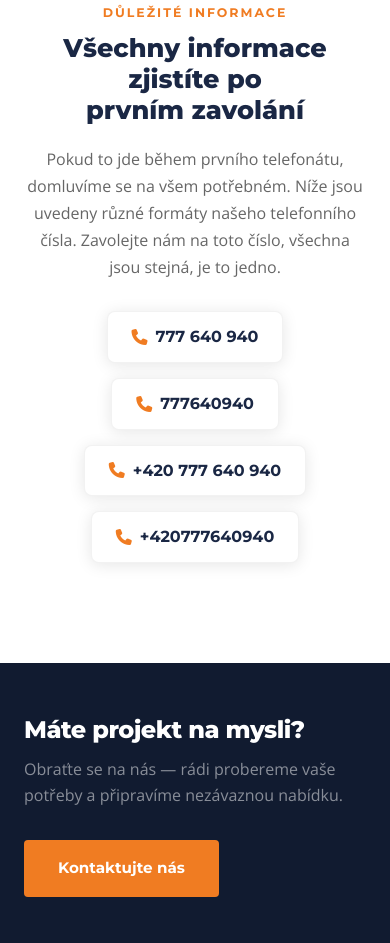
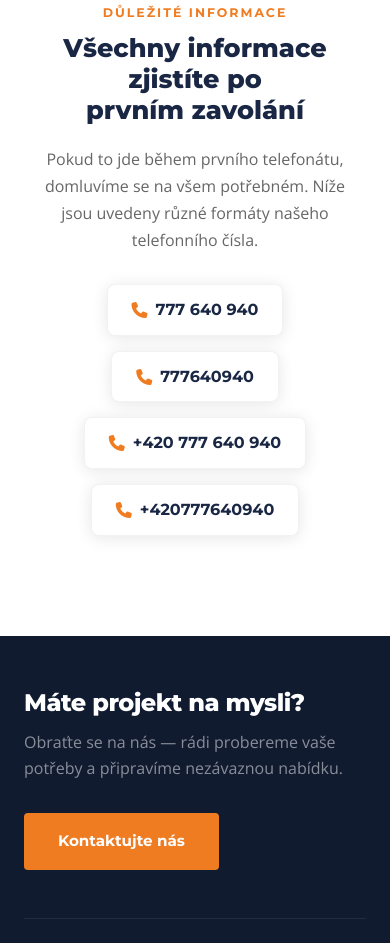
Before and after one commit to honzin232-sys/web, a plain HTML site: page index.html in a window 390 px wide. Shown: the part 10052-10995 px from the top of the page. Drawn offline with nearby package versions, Linux system fonts and the light colour scheme.

Commit message:
Update phone info description unnecessary unproffesional sentance deleted
Removed redundant information about phone number formats.

```diff
--- a/components/phone-info.html
+++ b/components/phone-info.html
@@ -3,7 +3,7 @@
     <span class="section-label">Důležité informace</span>
     <h2 class="section-title">Všechny informace zjistíte po prvním zavolání</h2>
     <p class="phone-info-desc">
-      Pokud to jde během prvního telefonátu, domluvíme se na všem potřebném. Níže jsou uvedeny různé formáty našeho telefonního čísla. Zavolejte nám na toto číslo, všechna jsou stejná, je to jedno.
+      Pokud to jde během prvního telefonátu, domluvíme se na všem potřebném. Níže jsou uvedeny různé formáty našeho telefonního čísla.
     </p>
     <div class="phone-numbers-grid">
       <a href="tel:777640940" class="phone-number-card">
```
